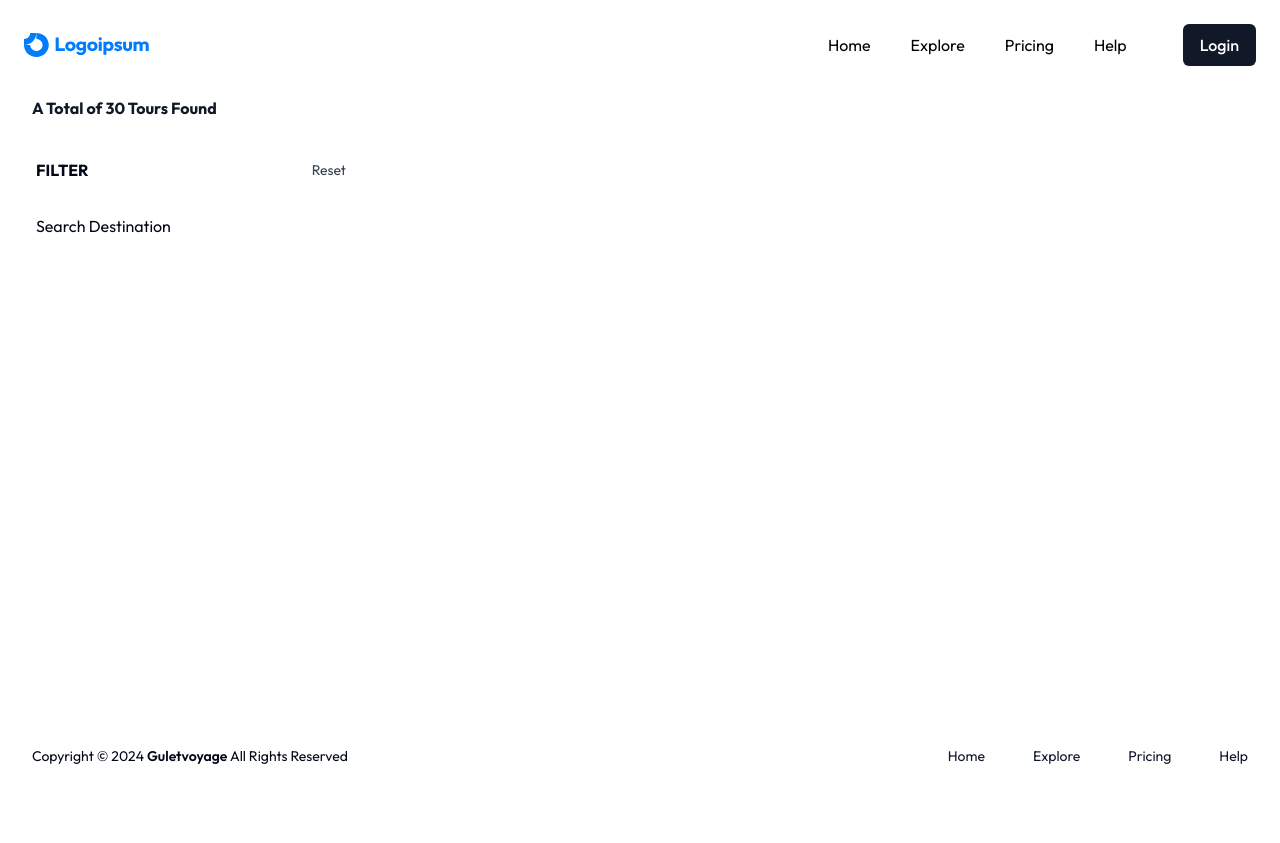
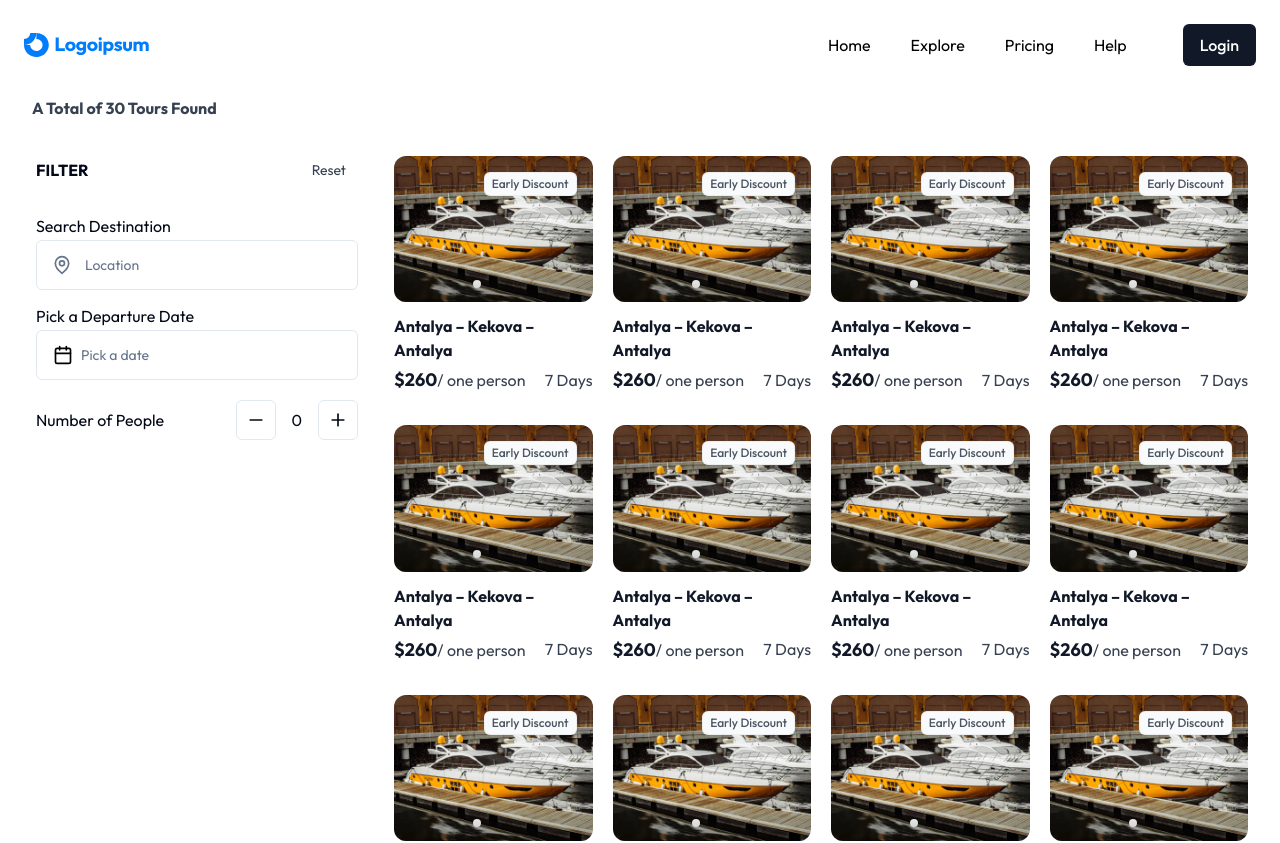
Before and after one commit to adebisiii/cabin-charter-next, a Next.js app: page /tour-list in a window 1280 px wide. Shown: the top 843 px of the page. Before the commit the page ends 800 px from the top, so only its background shows below. Built offline with nearby package versions, Linux system fonts and the light colour scheme.

Commit message:
tour list

```diff
--- a/app/page.tsx
+++ b/app/page.tsx
@@ -15,7 +15,6 @@ import { cn } from "@/lib/utils";
 import { format } from "date-fns";
 import SectionTitle from "@/components/SectionTitle";
 import SwiperComponents from "@/components/Swiper";
-import HowTo from "@/components/HowToSwiper";
 import HowToNormal from "@/components/HowToNormal";
 import HowToSwiper from "@/components/HowToSwiper";
 import YachtCard from "@/components/YachtCard";
@@ -62,7 +61,7 @@ export default function Home() {
             </p>
             <div className="relative mb-3">
               <div className="pointer-events-none absolute inset-y-0 left-0 flex items-center pl-2 sm:pl-4">
-                <MapPin />
+                <MapPin className="w-5 h-5"/>
               </div>
               <Input
                 type="text"
@@ -80,7 +79,7 @@ export default function Home() {
                       !date && "text-muted-foreground"
                     )}
                   >
-                    <CalendarIcon color="#000000" className="mr-2 h-6 w-6" />
+                    <CalendarIcon color="#000000" className="mr-2 h-5 w-5" />
                     {date ? (
                       format(date, "PPP")
                     ) : (
--- a/app/tour-list/page.tsx
+++ b/app/tour-list/page.tsx
@@ -1,23 +1,43 @@
+"use client"
 import Sidebar from "@/components/Sidebar";
+import YachtCard from "@/components/YachtCard";
 import { Button } from "@/components/ui/button";
 import { SlidersHorizontal } from "lucide-react";
-
 
 const TourListPage = () => {
   return (
     <main className="flex-grow">
       <div className="container mb-12 pt-24 lg:mb-16">
         <div className="mb-8 flex items-center justify-between">
-          <p className="text-gray-900 text-sm md:text-base font-bold text-gray-dark">
+          <p className="text-gray-700 text-sm md:text-base font-bold">
             A Total of 30 Tours Found
           </p>
           <Button className="inline-flex font-medium items-center justify-center focus:outline-none transition duration-200 active:scale-90 px-4 py-2 text-sm rounded-md hover:text-gray-1000 focus:ring-gray-900/30 !p-0 focus:!ring-0 xl:hidden">
-            <SlidersHorizontal className="w-6 h-6 md:w-7"/>
+            <SlidersHorizontal className="w-6 h-6 md:w-7" />
           </Button>
         </div>
         <div className="grid grid-cols-1 gap-8 xl:grid-cols-[330px_5fr] 3xl:gap-12">
           <Sidebar />
+          <div className="mt-1 grid grid-cols-1 gap-x-5 gap-y-8 xs:grid-cols-2 lg:grid-cols-4 3xl:gap-y-10">
+            <YachtCard/>
+            <YachtCard/>
+            <YachtCard/>
+            <YachtCard/>
+            <YachtCard/>
+            <YachtCard/>
+            <YachtCard/>
+            <YachtCard/>
+            <YachtCard/>
+            <YachtCard/>
+            <YachtCard/>
+            <YachtCard/>
+            <YachtCard/>
+            <YachtCard/>
+            <YachtCard/>
+            <YachtCard/>
+          </div>
         </div>
+
       </div>
     </main>
   );
--- a/components/Sidebar.tsx
+++ b/components/Sidebar.tsx
@@ -1,10 +1,26 @@
-import { Ghost, MapPin } from "lucide-react"
+"use client"
+
+import { CalendarIcon, MapPin, Minus, Plus } from "lucide-react"
 import { Button } from "./ui/button"
+import { Input } from "./ui/input"
+import { Popover } from "@radix-ui/react-popover"
+import { PopoverContent, PopoverTrigger } from "./ui/popover"
+import { Calendar } from "./ui/calendar"
 import { cn } from "@/lib/utils"
-import { Input } from "./ui/input"
+import { useState } from "react"
+import { format } from "date-fns"
 
 
 const Sidebar = () => {
+    const [date, setDate] = useState<Date>();
+    //Cumartesi günlerini kontrol et
+    const isSaturday = (date: any) => date.getDay() === 6;
+
+    const disabledDays = (date: any) => {
+        // Eğer tarih Cumartesi günü değilse devre dışı bırak
+        return !isSaturday(date);
+    };
+
     return (
         <div className="h-full overflow-y-auto bg-white xl:px-0.5 hidden xl:block">
             <div className="h-full overflow-y-auto bg-white xl:px-0.5 hidden xl:block">
@@ -17,7 +33,59 @@ const Sidebar = () => {
                 <div className="grid grid-cols-1 gap-8 px-5 pb-3 md:px-7 xl:p-0 xl:pb-0">
                     <div className="flex flex-col">
                         <label className="block font-bold leading-7">
-                        <span className="font-normal font-medium">Search Destination</span>
+                            <span className="font-normal">Search Destination</span>
+                            <div className="relative mb-3">
+                                <div className="pointer-events-none absolute inset-y-0 left-0 flex items-center pl-2 sm:pl-4">
+                                    <MapPin className="w-5 h-5 text-slate-500" />
+                                </div>
+                                <Input
+                                    type="text"
+                                    placeholder="Location"
+                                    className="font-normal pl-12 py-6 text-[14px] ring-0 ring-slate-300 focus:ring-0 focus-visible:ring-inset focus-visible:ring-slate-500"
+                                />
+                            </div>
+                            <span className="font-normal">Pick a Departure Date</span>
+                            <div className="relative mb-3">
+                                <Popover>
+                                    <PopoverTrigger asChild>
+                                        <Button
+                                            variant={"outline"}
+                                            className={cn(
+                                                "w-full justify-start text-left font-normal py-6",
+                                                !date && "text-muted-foreground"
+                                            )}
+                                        >
+                                            <CalendarIcon color="#000000" className="mr-2 h-5 w-5" />
+                                            {date ? (
+                                                format(date, "PPP")
+                                            ) : (
+                                                <span className="text-[14px]">Pick a date</span>
+                                            )}
+                                        </Button>
+                                    </PopoverTrigger>
+                                    <PopoverContent className="w-auto p-0">
+                                        <Calendar
+                                            mode="single"
+                                            selected={date}
+                                            onSelect={setDate}
+                                            initialFocus
+                                            disabled={disabledDays}
+                                        />
+                                    </PopoverContent>
+                                </Popover>
+                            </div>
+                            <div className="flex items-center justify-between py-2">
+                                <p className="font-normal">Number of People </p>
+                                <div className="flex items-center gap-4">
+                                    <Button variant="outline" size="icon">
+                                        <Minus className="w-5 h-5" />
+                                    </Button>
+                                    <p className="text-center font-normal">0</p>
+                                    <Button variant="outline" size="icon">
+                                        <Plus className="w-5 h-5" />
+                                    </Button>
+                                </div>
+                            </div>
                         </label>
                     </div>
                 </div>
```
Lines whose indentation alone changed are shown as unchanged.
